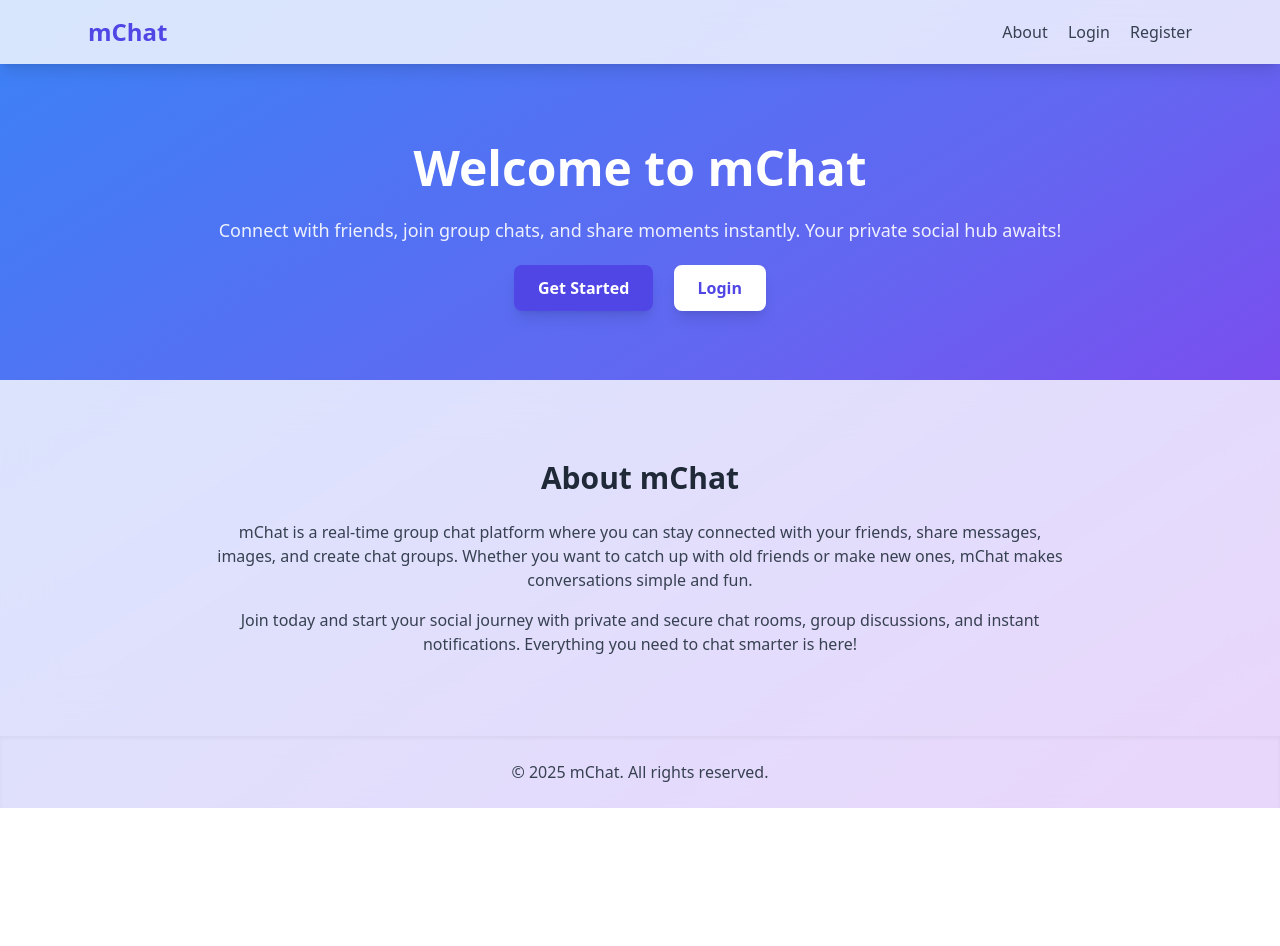
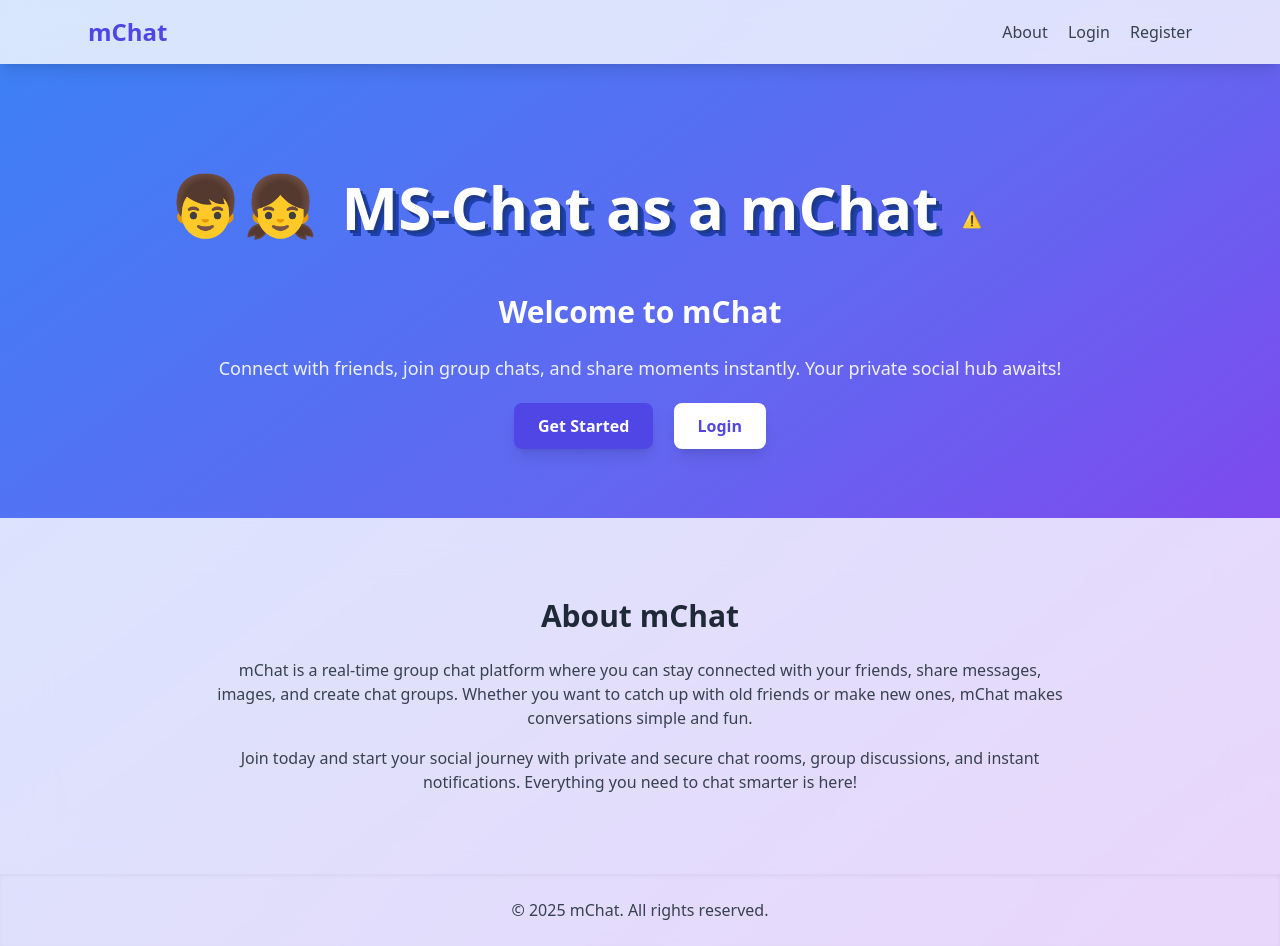
Before and after one commit to mahadevj2618/chat-app, a website: page public/index.html in a window 1280 px wide. Before the commit the page ends 808 px from the top, so only its background shows below. Drawn offline with nearby package versions, Linux system fonts and the light colour scheme; no server answers.

Commit message:
Update index.html

```diff
--- a/public/index.html
+++ b/public/index.html
@@ -22,7 +22,30 @@
 
   <!-- Hero Section -->
   <header class="flex-1 flex flex-col items-center justify-center text-center px-6 py-20">
-    <h1 class="text-5xl font-extrabold text-white mb-6">Welcome to mChat</h1>
+    <div class="flex items-center space-x-6">
+<span class="text-6xl animate-bounce">👦👧</span>
+
+  <!-- Styled Heading -->
+  <h1 class="text-6xl font-extrabold text-white mb-6
+             [text-shadow:3px_3px_0_#1e3a8a,6px_6px_0_#1e40af]">
+    MS-Chat as a mChat
+  </h1>
+
+  <!-- Lottie Animation Girl -->
+  <lottie-player src="https://assets9.lottiefiles.com/packages/lf20_4kx2q32n.json"
+                 background="transparent"
+                 speed="1"
+                 style="width: 150px; height: 150px;"
+                 loop autoplay>
+  </lottie-player>
+</div>
+
+<!-- Load Lottie Player Script -->
+<script src="https://unpkg.com/@lottiefiles/lottie-player@latest/dist/lottie-player.js"></script>
+
+
+
+    <h1 class="text-3xl font-extrabold text-white mb-6">Welcome to mChat</h1>
     <p class="text-lg text-white/90 mb-8">Connect with friends, join group chats, and share moments instantly. Your private social hub awaits!</p>
     <div class="space-x-4">
       <a href="/register" class="bg-indigo-600 text-white px-6 py-3 rounded-lg font-semibold shadow-lg hover:opacity-90 transition">Get Started</a>
```
